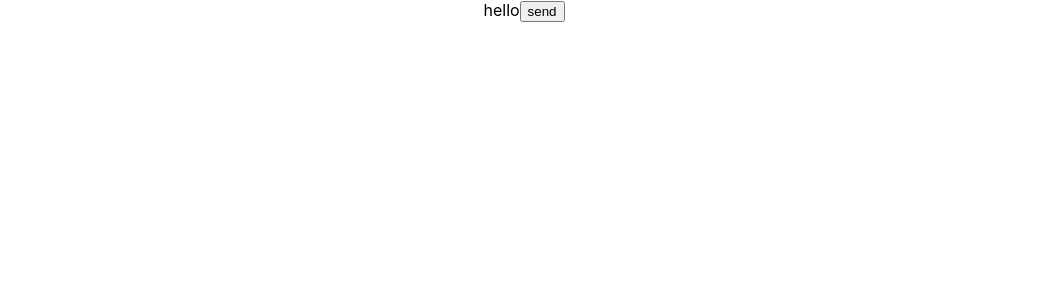
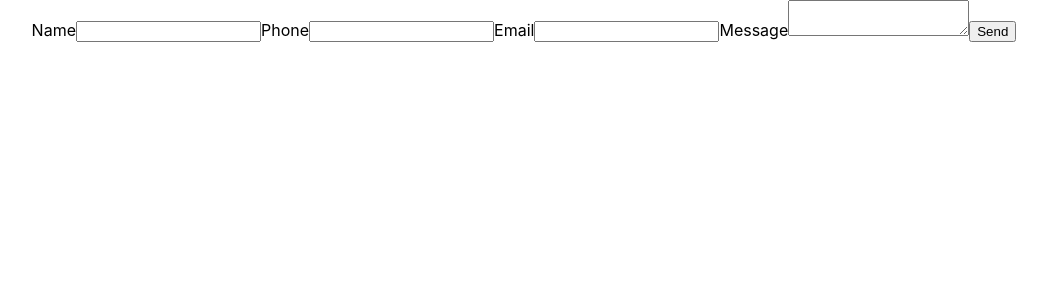
Before and after one commit to rahulchaudhary222/TalentStrainer, a React (Create React App) app: page / in a window 1280 px wide. Shown: the top 300 px of the page, without its empty margins (116-1163 px from the left). Built offline with nearby package versions, Linux system fonts and the light colour scheme.

Commit message:
added emailjs

```diff
--- a/package.json
+++ b/package.json
@@ -7,6 +7,7 @@
     "@testing-library/react": "^13.3.0",
     "@testing-library/user-event": "^13.5.0",
     "axios": "^0.27.2",
+    "emailjs-com": "^3.2.0",
     "react": "^18.2.0",
     "react-dom": "^18.2.0",
     "react-scripts": "5.0.1",
--- a/src/App.js
+++ b/src/App.js
@@ -1,36 +1,34 @@
-import logo from './logo.svg';
 import './App.css';
-import axios from 'axios';
+import emailjs from 'emailjs-com'
+import React , {useRef} from 'react';
 
 function App() {
-  const sendMail =()=>{
-    axios({
-      method: 'post',
-      url: `https://app.mailgun.com/app/sending/domains/sandbox5893805579134310b6a59974a51f81e5.mailgun.org/messages`,
-      auth: {
-          username: 'api',
-          password: "fa6701d05bfa1189ecea6b8d55f3cd31-4f207195-73a961da"
-      },
-      params: {
-          from: 'Rahul Sandbox <postmaster@sandbox5893805579134310b6a59974a51f81e5.mailgun.org>',
-          to: "faaltukaamk@gmail.com",
-          subject: 'Hello',
-          text: 'Welcome to the team!'
-      }
-  }).then(
-      response => {
-          console.log(response)
-      },
-      reject => {
-          console.log(reject)
-      }
-  )
-  }
+  const form = useRef();
+
+  const sendEmail = (e) => {
+    e.preventDefault();
+
+    emailjs.sendForm("service_mlnhk8a","template_czehp1f", form.current, "gna_OGLQ8is6lv4DQ")
+      .then((result) => {
+          console.log(result.text);
+      }, (error) => {
+          console.log(error.text);
+      });
+  };
 
   return (
     <div className="App">
-      hello
-      <button onClick = {()=> sendMail()}>send</button>
+      <form ref={form} onSubmit={sendEmail}>
+      <label>Name</label>
+      <input type="text" name="user_name" />
+      <label>Phone</label>
+      <input type="number" name="user_phone" />
+      <label>Email</label>
+      <input type="email" name="user_email" />
+      <label>Message</label>
+      <textarea name="message" />
+      <input type="submit" value="Send" />
+    </form>
     </div>
   );
 }
```
Also changed, not shown: 1 other file (tests, documents, lock files or other folders).
